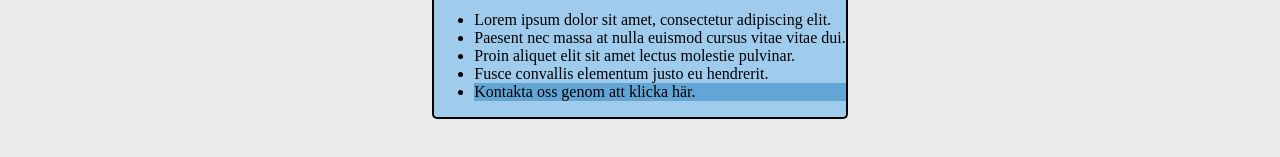
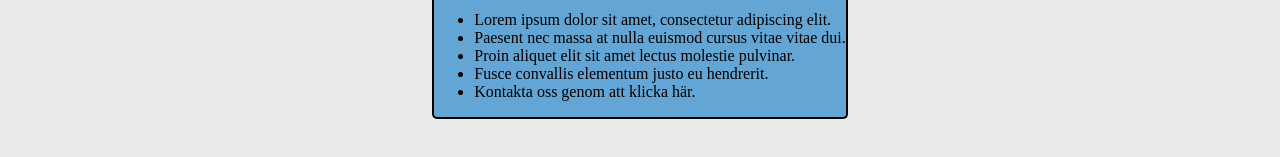
Before and after one commit to Utbalekar2/Utbalekar2.github.io, a plain HTML site: page F09/Om.html in a window 1280 px wide. Shown: the part 117-274 px from the top of the page. Drawn offline with Linux system fonts and the light colour scheme.

Commit message:
Update styles.css

```diff
--- a/F09/styles.css
+++ b/F09/styles.css
@@ -36,7 +36,7 @@ section {
   margin-left: auto;
   margin-right: auto;
   margin-bottom: 100px;
-  background-color: #9fcbed;
+  background-color: #63a5d4;
   border-left: black solid 2px;
   border-bottom: black solid 2px;
   border-right: black solid 2px;
```
